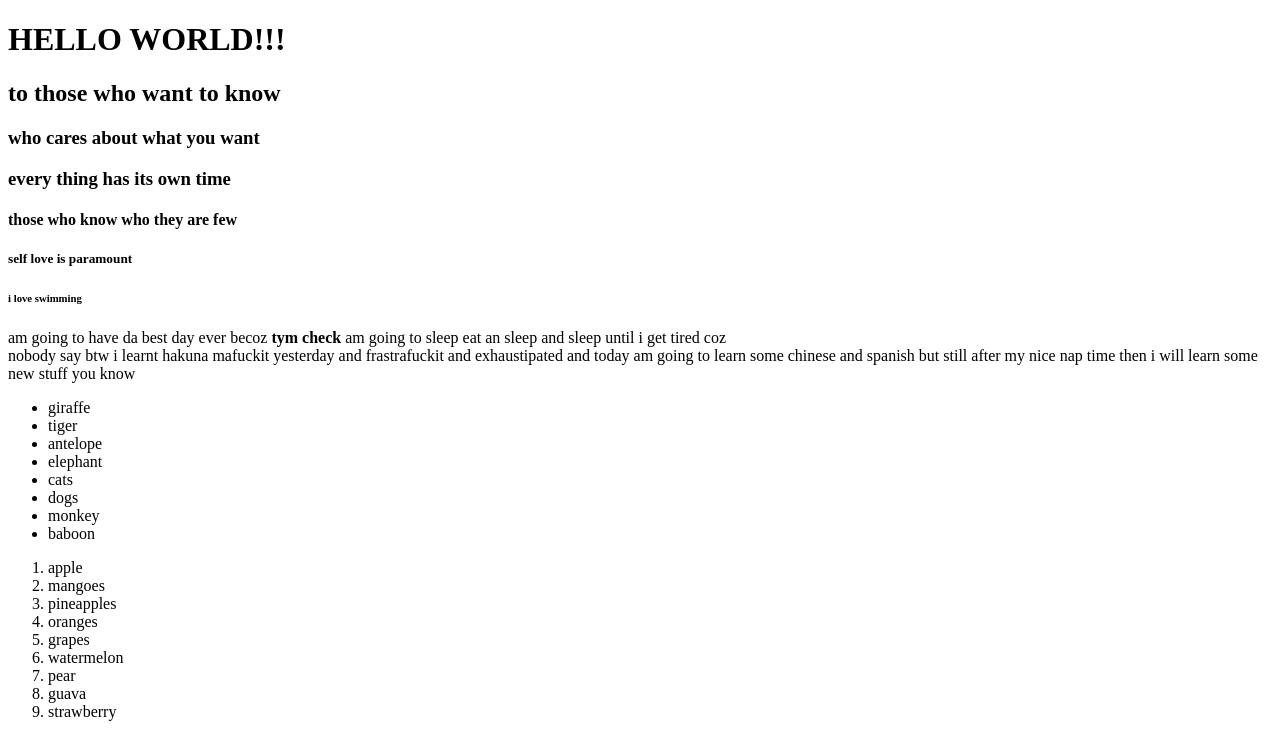
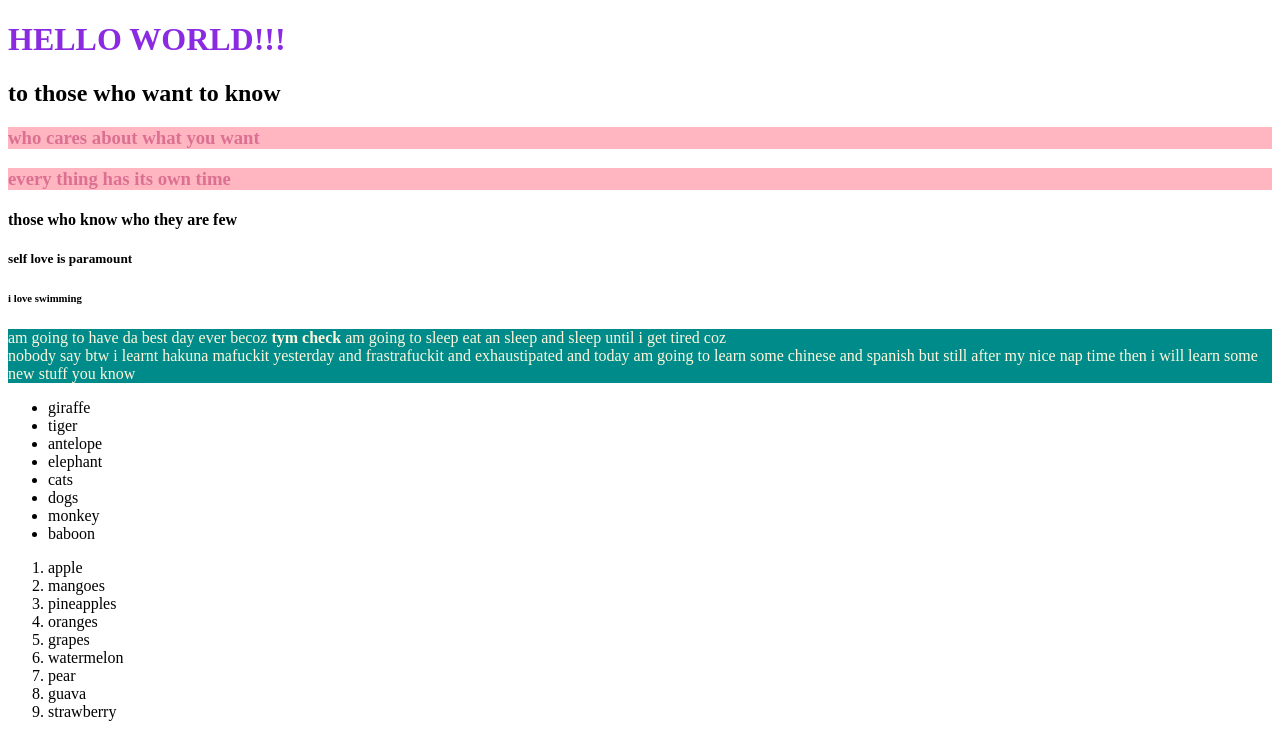
Before and after one commit to ppreciousatim-oss/codequeen15, a plain HTML site: page index.html in a window 1280 px wide. Shown: the top 734 px of the page. Drawn offline with Linux system fonts and the light colour scheme.

Commit message:
added a style.css file

```diff
--- a/index.html
+++ b/index.html
@@ -2,16 +2,24 @@
 <html>
     <head>
        <title> my first website</title>
+       <style>
+         h3{
+                color:palevioletred;
+                background-color: lightpink;
+         }
+
+
+       </style>
     </head>
     <body>
-         <h1>HELLO WORLD!!!</h1>
+         <h1 style="color:blueviolet">HELLO WORLD!!!</h1>
          <h2> to those who want to know </h2>
          <h3> who cares about what you want</h3>
          <h3>every thing has its own time</h3>
          <h4>those who know who they are few</h4>
          <h5>self love is paramount</h5>
          <h6>i love swimming</h6>
-         <p>am going to have da best day ever becoz<b> tym check</b> am going to sleep eat an sleep and sleep until i get tired coz<br>
+         <p style="background-color: darkcyan;color: cornsilk;">am going to have da best day ever becoz<b> tym check</b> am going to sleep eat an sleep and sleep until i get tired coz<br>
              nobody say btw i learnt hakuna mafuckit yesterday and frastrafuckit and exhaustipated and today am going to learn some chinese and spanish but still after my nice nap time then i will learn some new stuff you know </p>
         <ul>
             <li>giraffe</li>
--- /dev/null
+++ b/style.css
@@ -0,0 +1,10 @@
+*{
+    background-color: lightseagreen;
+
+}
+h1{
+    color: aqua;
+}
+img{
+    width: 200px;
+}
```
Also changed, not shown: home.html (added, +14 -0 lines), index2 .html (+1 -0 lines), images/PRECIOUS.jpg (deleted), images/chocolate and caramel.jpg (added).
